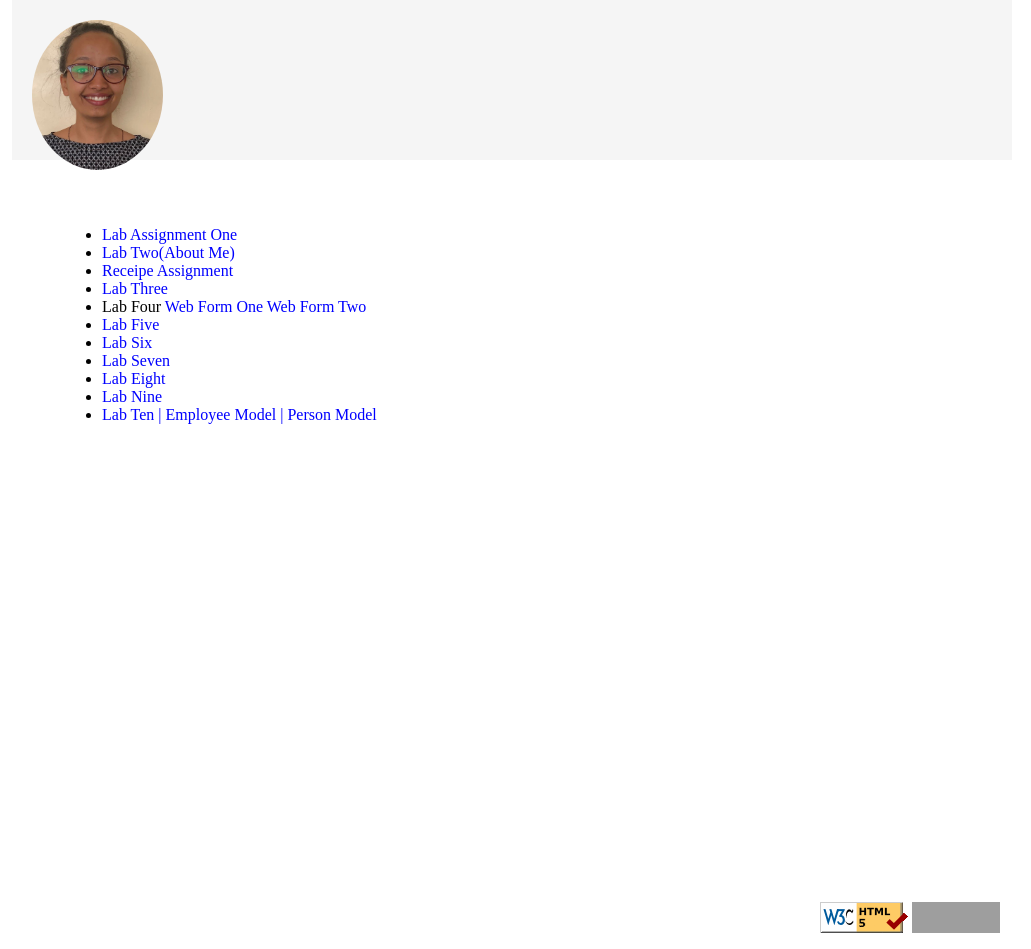
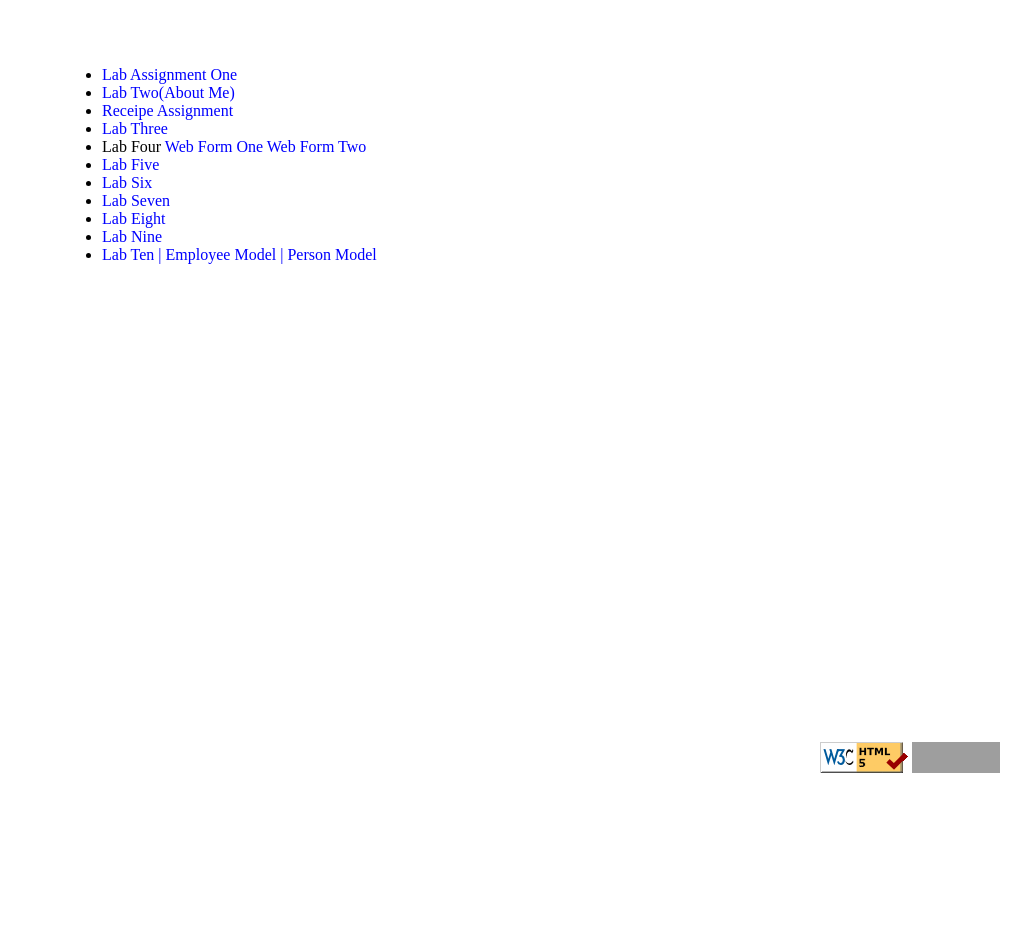
Before and after one commit to beeaklilu/beeaklilu.github.io, a plain HTML site: page index.html in a window 1280 px wide. Shown: the whole page, without its empty margins (128-1159 px from the left). After the commit the page ends 800 px from the top, so only its background shows below. Drawn offline with Linux system fonts and the light colour scheme; grey boxes are pictures that could not be loaded.

Commit message:
Update index.html

```diff
--- a/index.html
+++ b/index.html
@@ -14,10 +14,6 @@
 
 
 
-		<header>
-			<img class="profile" src="img/profile.jpg" alt="Avatar">
-
-		</header>
 		<div class="content">
 		<div style="padding: 50px;">
 
```
